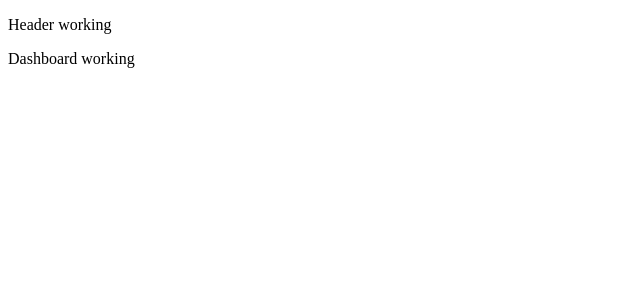
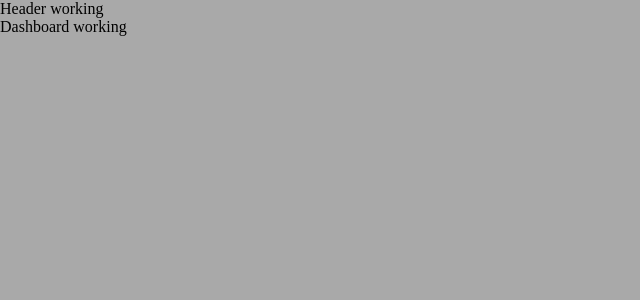
Before and after one commit to ignasiat/meetlist, a React (Create React App) app: page /dashboard in a window 1280 px wide. Shown: the top 300 px of the page, without its empty margins (0-640 px from the left). Built offline with nearby package versions, Linux system fonts and the light colour scheme; what redux-immutable-state-invariant would draw is missing.

Commit message:
Set general styles for the app

```diff
--- a/src/index.tsx
+++ b/src/index.tsx
@@ -8,6 +8,7 @@ import Dashboard from './components/Dashboard';
 import Detail from './components/Detail';
 import Header from './components/Header';
 import configureStore from './redux/store/configureStore';
+import './styles.scss';
 
 ReactDOM.render(
   <React.StrictMode>
--- /dev/null
+++ b/src/styles.scss
@@ -0,0 +1,9 @@
+* {
+  box-sizing: border-box;
+  margin: 0;
+  padding: 0;
+}
+
+body {
+  background-color: darkgray;
+}
```
